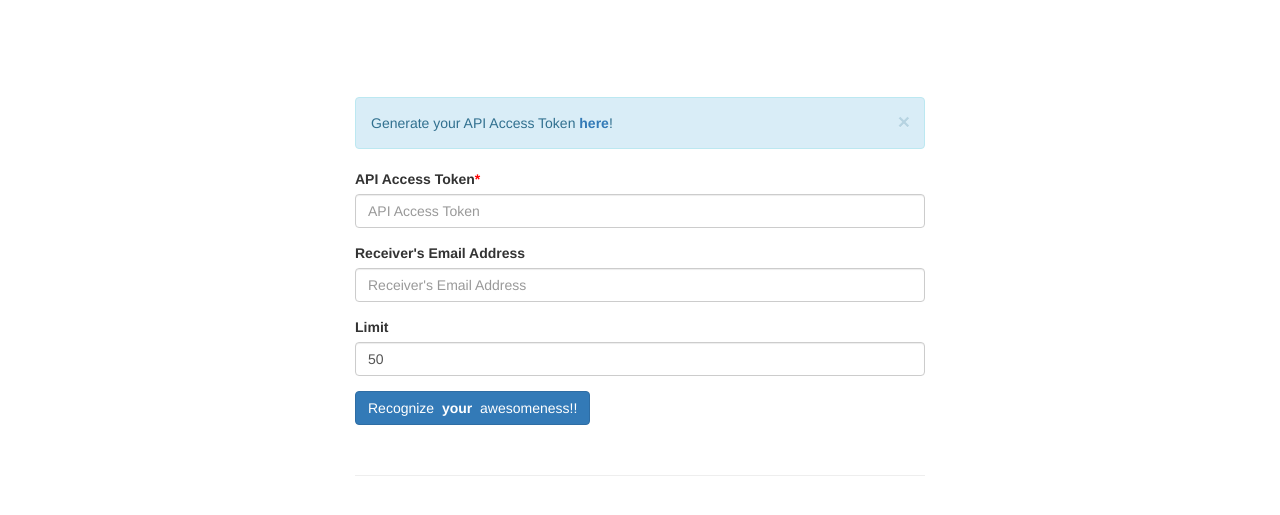
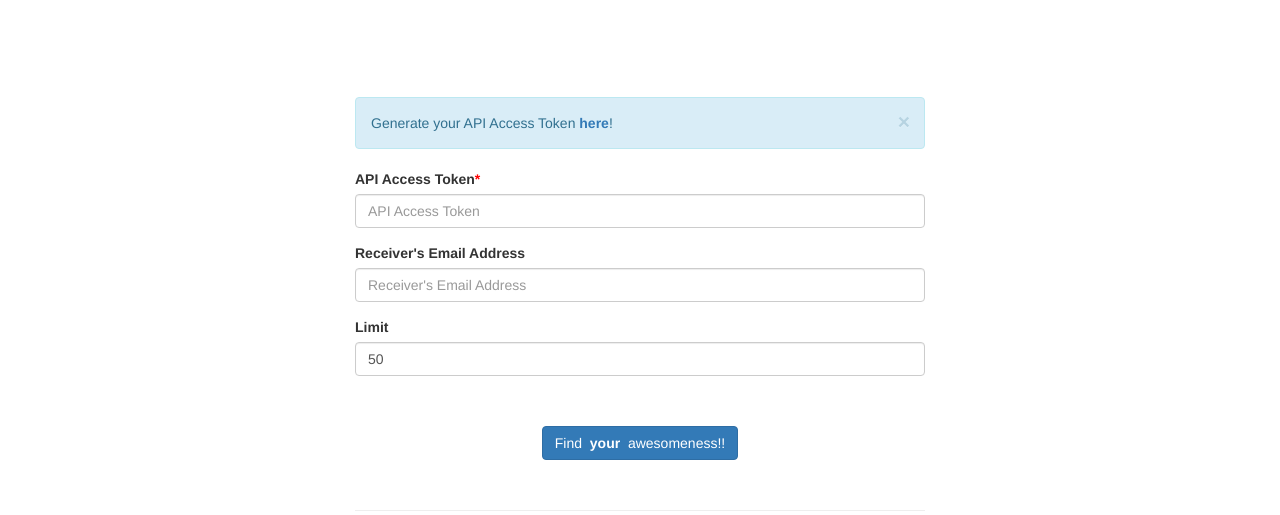
Before and after one commit to breisamoralde/bonuslySorter, a website: page index.html in a window 1280 px wide. Shown: the part 73-588 px from the top of the page. Drawn offline with nearby package versions, Linux system fonts and the light colour scheme.

Commit message:
adjust form submit button

```diff
--- a/index.html
+++ b/index.html
@@ -80,11 +80,13 @@
                        required="required">
             </div>
 
-            <button type="submit" class="btn btn-primary" ng-disabled="index.loadingResults">
-                <span>Recognize&nbsp;</span>
-                <span><strong ng-bind="index.getButtonText()"></strong>&nbsp;</span>
-                <span>awesomeness!!</span>
-            </button>
+            <div class="text-center m-t-50">
+                <button type="submit" class="btn btn-primary" ng-disabled="index.loadingResults">
+                    <span>Find&nbsp;</span>
+                    <span><strong ng-bind="index.getButtonText()"></strong>&nbsp;</span>
+                    <span>awesomeness!!</span>
+                </button>
+            </div>
         </form>
 
         <div ng-show="index.loadingResults" class="m-t-50">
```
